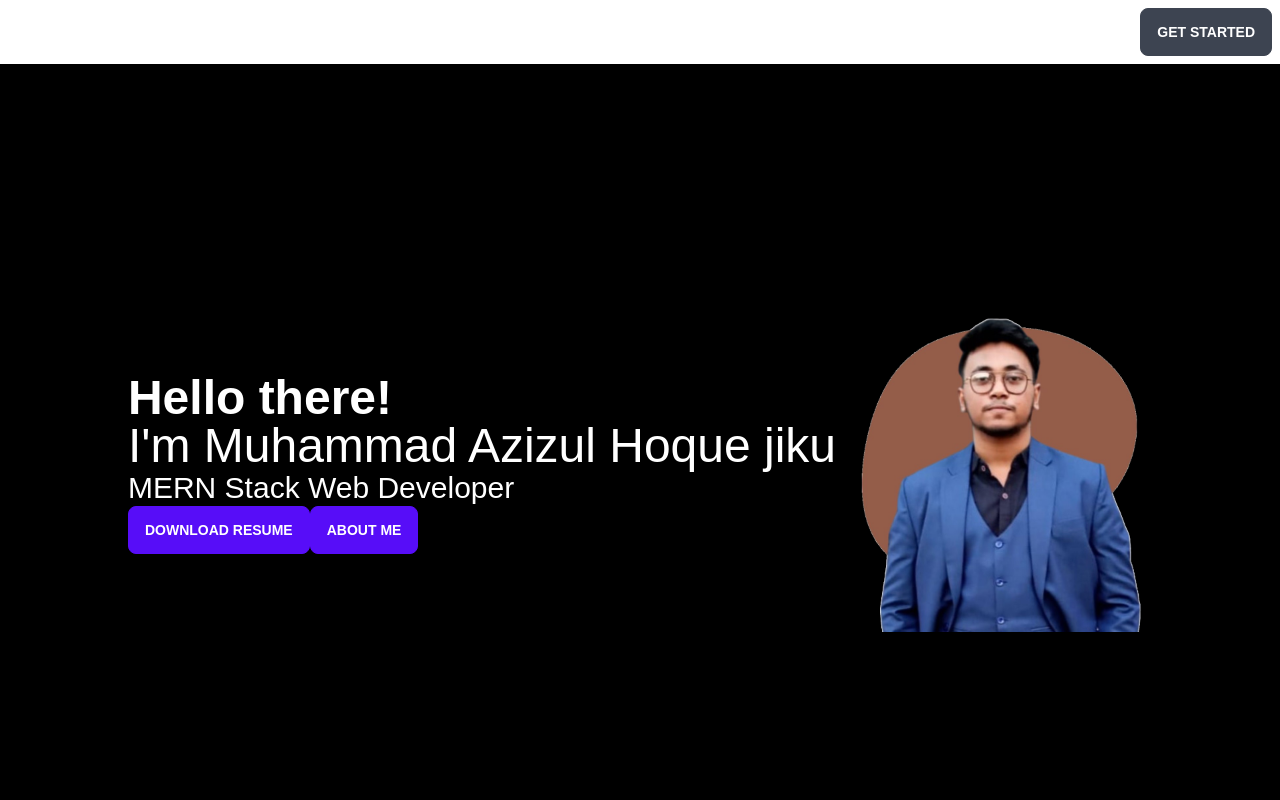
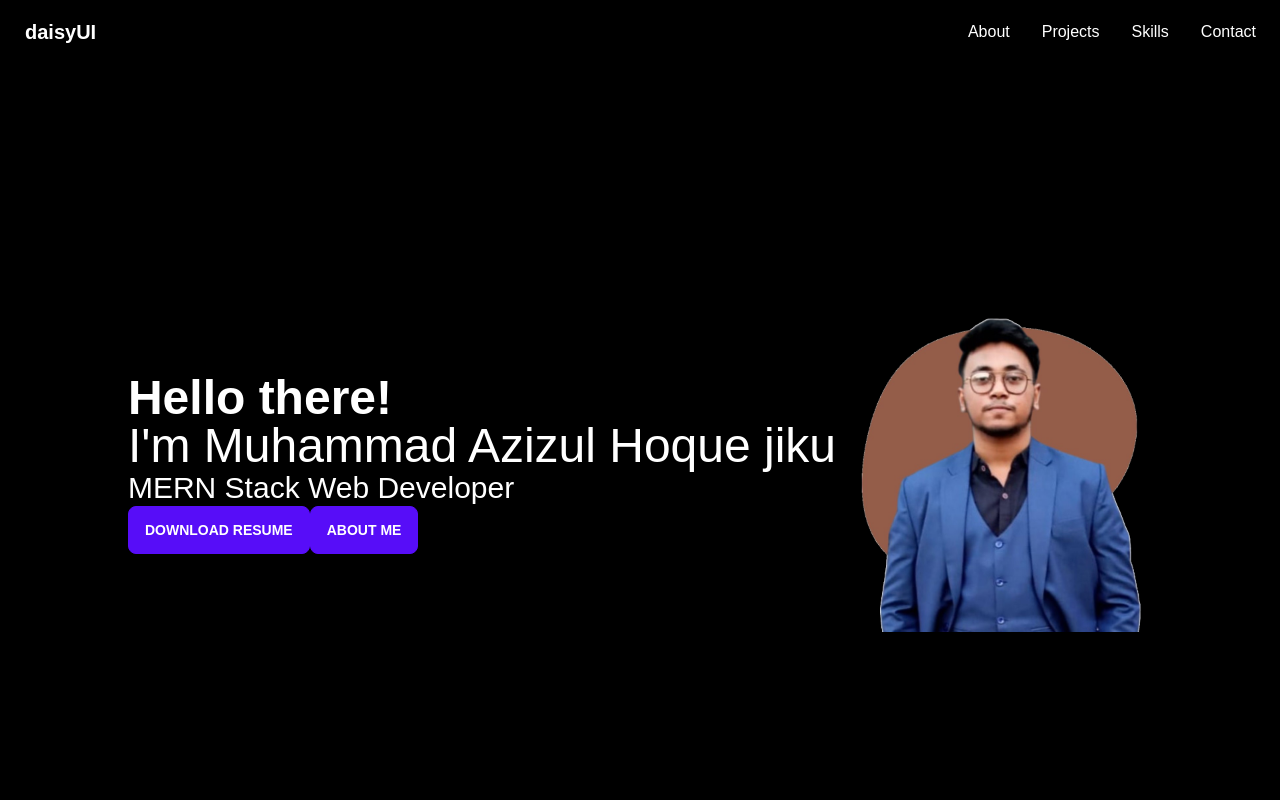
Before and after one commit to muhammad-jiku/jikmunn-portfolio-client, a React (Create React App) app: page / in a window 1280 px wide. Shown: the top 800 px of the page. Built offline with nearby package versions, Linux system fonts and the light colour scheme.

Commit message:
navbar modified

```diff
--- a/src/pages/Home/Banner/Banner.js
+++ b/src/pages/Home/Banner/Banner.js
@@ -3,15 +3,15 @@ import me from '../../../Images/Jikum.png';
 
 const Banner = () => {
   return (
-    <div class="hero">
-      <div class="hero-content flex-col items-center lg:flex-row-reverse min-h-screen">
+    <div className="hero">
+      <div className="hero-content flex-col items-center lg:flex-row-reverse min-h-screen">
         <img src={me} alt="" style={{ width: '300px' }} />
         <div>
-          <h1 class="text-5xl font-bold">Hello there!</h1>
-          <h1 class="text-5xl">I'm Muhammad Azizul Hoque jiku</h1>
-          <h1 class="text-3xl">MERN Stack Web Developer</h1>
-          <button class="btn btn-primary">Download Resume</button>
-          <button class="btn btn-primary">About Me</button>
+          <h1 className="text-5xl font-bold">Hello there!</h1>
+          <h1 className="text-5xl">I'm Muhammad Azizul Hoque jiku</h1>
+          <h1 className="text-3xl">MERN Stack Web Developer</h1>
+          <button className="btn btn-primary">Download Resume</button>
+          <button className="btn btn-primary">About Me</button>
         </div>
       </div>
     </div>
--- a/src/pages/Shared/Footer/Footer.js
+++ b/src/pages/Shared/Footer/Footer.js
@@ -3,7 +3,7 @@ import React from 'react';
 const Footer = () => {
   return (
     <div className="mt-auto">
-      <footer class="footer p-10 bg-base-200 text-base-content">
+      <footer className="footer p-10 bg-base-200 text-base-content">
         <div>
           <svg
             width="50"
@@ -12,7 +12,7 @@ const Footer = () => {
             xmlns="http://www.w3.org/2000/svg"
             fill-rule="evenodd"
             clip-rule="evenodd"
-            class="fill-current"
+            className="fill-current"
           >
             <path d="M22.672 15.226l-2.432.811.841 2.515c.33 1.019-.209 2.127-1.23 2.456-1.15.325-2.148-.321-2.463-1.226l-.84-2.518-5.013 1.677.84 2.517c.391 1.203-.434 2.542-1.831 2.542-.88 0-1.601-.564-1.86-1.314l-.842-2.516-2.431.809c-1.135.328-2.145-.317-2.463-1.229-.329-1.018.211-2.127 1.231-2.456l2.432-.809-1.621-4.823-2.432.808c-1.355.384-2.558-.59-2.558-1.839 0-.817.509-1.582 1.327-1.846l2.433-.809-.842-2.515c-.33-1.02.211-2.129 1.232-2.458 1.02-.329 2.13.209 2.461 1.229l.842 2.515 5.011-1.677-.839-2.517c-.403-1.238.484-2.553 1.843-2.553.819 0 1.585.509 1.85 1.326l.841 2.517 2.431-.81c1.02-.33 2.131.211 2.461 1.229.332 1.018-.21 2.126-1.23 2.456l-2.433.809 1.622 4.823 2.433-.809c1.242-.401 2.557.484 2.557 1.838 0 .819-.51 1.583-1.328 1.847m-8.992-6.428l-5.01 1.675 1.619 4.828 5.011-1.674-1.62-4.829z"></path>
           </svg>
@@ -21,14 +21,14 @@ const Footer = () => {
             <br />
             Providing reliable tech since 1992
           </p>
-          <div class="grid grid-flow-col gap-4 my-4">
+          <div className="grid grid-flow-col gap-4 my-4">
             <a>
               <svg
                 xmlns="http://www.w3.org/2000/svg"
                 width="24"
                 height="24"
                 viewBox="0 0 24 24"
-                class="fill-current"
+                className="fill-current"
               >
                 <path d="M24 4.557c-.883.392-1.832.656-2.828.775 1.017-.609 1.798-1.574 2.165-2.724-.951.564-2.005.974-3.127 1.195-.897-.957-2.178-1.555-3.594-1.555-3.179 0-5.515 2.966-4.797 6.045-4.091-.205-7.719-2.165-10.148-5.144-1.29 2.213-.669 5.108 1.523 6.574-.806-.026-1.566-.247-2.229-.616-.054 2.281 1.581 4.415 3.949 4.89-.693.188-1.452.232-2.224.084.626 1.956 2.444 3.379 4.6 3.419-2.07 1.623-4.678 2.348-7.29 2.04 2.179 1.397 4.768 2.212 7.548 2.212 9.142 0 14.307-7.721 13.995-14.646.962-.695 1.797-1.562 2.457-2.549z"></path>
               </svg>
@@ -39,7 +39,7 @@ const Footer = () => {
                 width="24"
                 height="24"
                 viewBox="0 0 24 24"
-                class="fill-current"
+                className="fill-current"
               >
                 <path d="M19.615 3.184c-3.604-.246-11.631-.245-15.23 0-3.897.266-4.356 2.62-4.385 8.816.029 6.185.484 8.549 4.385 8.816 3.6.245 11.626.246 15.23 0 3.897-.266 4.356-2.62 4.385-8.816-.029-6.185-.484-8.549-4.385-8.816zm-10.615 12.816v-8l8 3.993-8 4.007z"></path>
               </svg>
@@ -50,7 +50,7 @@ const Footer = () => {
                 width="24"
                 height="24"
                 viewBox="0 0 24 24"
-                class="fill-current"
+                className="fill-current"
               >
                 <path d="M9 8h-3v4h3v12h5v-12h3.642l.358-4h-4v-1.667c0-.955.192-1.333 1.115-1.333h2.885v-5h-3.808c-3.596 0-5.192 1.583-5.192 4.615v3.385z"></path>
               </svg>
@@ -58,27 +58,27 @@ const Footer = () => {
           </div>
         </div>
         <div>
-          <span class="footer-title">Services</span>
-          <a class="link link-hover">Branding</a>
-          <a class="link link-hover">Design</a>
-          <a class="link link-hover">Marketing</a>
-          <a class="link link-hover">Advertisement</a>
+          <span className="footer-title">Services</span>
+          <a className="link link-hover">Branding</a>
+          <a className="link link-hover">Design</a>
+          <a className="link link-hover">Marketing</a>
+          <a className="link link-hover">Advertisement</a>
         </div>
         <div>
-          <span class="footer-title">Company</span>
-          <a class="link link-hover">About us</a>
-          <a class="link link-hover">Contact</a>
-          <a class="link link-hover">Jobs</a>
-          <a class="link link-hover">Press kit</a>
+          <span className="footer-title">Company</span>
+          <a className="link link-hover">About us</a>
+          <a className="link link-hover">Contact</a>
+          <a className="link link-hover">Jobs</a>
+          <a className="link link-hover">Press kit</a>
         </div>
         <div>
-          <span class="footer-title">Legal</span>
-          <a class="link link-hover">Terms of use</a>
-          <a class="link link-hover">Privacy policy</a>
-          <a class="link link-hover">Cookie policy</a>
+          <span className="footer-title">Legal</span>
+          <a className="link link-hover">Terms of use</a>
+          <a className="link link-hover">Privacy policy</a>
+          <a className="link link-hover">Cookie policy</a>
         </div>
       </footer>
-      <footer class="footer footer-center p-4 bg-base-300 text-base-content">
+      <footer className="footer footer-center p-4 bg-base-300 text-base-content">
         <div>
           <p>Copyright © 2022 - All right reserved by ACME Industries Ltd</p>
         </div>
--- a/src/pages/Shared/Header/Header.js
+++ b/src/pages/Shared/Header/Header.js
@@ -1,8 +1,24 @@
 import React from 'react';
 
 const Header = () => {
+  const menuItems = (
+    <>
+      <li>
+        <p>About</p>
+      </li>
+      <li>
+        <p>Projects</p>
+      </li>
+      <li>
+        <p>Skills</p>
+      </li>
+      <li>
+        <p>Contact</p>
+      </li>
+    </>
+  );
   return (
-    <div className="navbar bg-base-100">
+    <div className="navbar">
       <div className="navbar-start">
         <div className="dropdown">
           <label tabIndex="0" className="btn btn-ghost lg:hidden">
@@ -23,32 +39,15 @@ const Header = () => {
           </label>
           <ul
             tabIndex="0"
-            className="menu menu-compact dropdown-content mt-3 p-2 shadow bg-base-100 rounded-box w-52"
+            className="menu menu-compact dropdown-content mt-3 p-2 shadow rounded-box w-52"
           >
-            <li>
-              <p>Item 1</p>
-            </li>
-
-            <li>
-              <p>Item 3</p>
-            </li>
+            {menuItems}
           </ul>
         </div>
         <button className="btn btn-ghost normal-case text-xl">daisyUI</button>
       </div>
-      <div className="navbar-center hidden lg:flex">
-        <ul className="menu menu-horizontal p-0">
-          <li>
-            <p>Item 1</p>
-          </li>
-
-          <li>
-            <p>Item 3</p>
-          </li>
-        </ul>
-      </div>
-      <div className="navbar-end">
-        <button className="btn">Get started</button>
+      <div className="navbar-end hidden lg:flex">
+        <ul className="menu menu-horizontal p-0">{menuItems}</ul>
       </div>
     </div>
   );
```
Also changed, not shown: src/Images/jikum.jpg (deleted), 1 other file (tests, documents, lock files or other folders).
